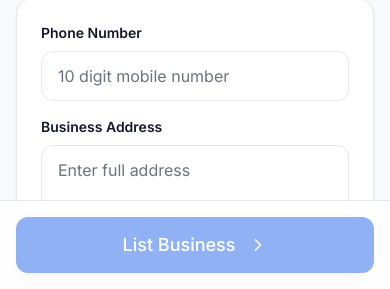
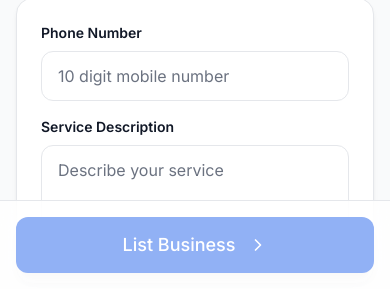
Before and after one commit to godivatech/cedoi_member_list_application, a React (Vite) app: page / in a window 390 px wide. Shown: the part 555-844 px from the top of the page. Built offline with nearby package versions, Linux system fonts and the light colour scheme.

Commit message:
Ui changes

```diff
--- a/src/components/AdminDashboard.tsx
+++ b/src/components/AdminDashboard.tsx
@@ -214,8 +214,8 @@ export const AdminDashboard: React.FC = () => {
                       <span className="font-bold text-gray-800 truncate flex-1 min-w-0">{item.phone}</span>
                     </div>
                     <div className="flex items-start">
-                      <span className="w-14 md:w-20 shrink-0 text-gray-400 font-medium">Address</span>
-                      <span className="font-medium text-gray-600 leading-snug line-clamp-2 md:line-clamp-3 break-words flex-1 min-w-0" title={item.address}>{item.address}</span>
+                      <span className="w-14 md:w-20 shrink-0 text-gray-400 font-medium">Service</span>
+                      <span className="font-medium text-gray-600 leading-snug line-clamp-2 md:line-clamp-3 break-words flex-1 min-w-0" title={item.service}>{item.service}</span>
                     </div>
                   </div>
 
@@ -312,9 +312,9 @@ export const AdminDashboard: React.FC = () => {
                       <span className="font-semibold text-gray-900">{selectedItem.phone}</span>
                     </div>
                     <div>
-                      <span className="block text-[11px] font-bold text-gray-400 uppercase tracking-wider mb-1">Full Address</span>
+                      <span className="block text-[11px] font-bold text-gray-400 uppercase tracking-wider mb-1">Service Description</span>
                       <p className="font-medium text-gray-800 leading-relaxed whitespace-pre-wrap">
-                        {selectedItem.address}
+                        {selectedItem.service}
                       </p>
                     </div>
                     <div className="pt-2 border-t border-gray-100">
--- a/src/components/BusinessForm.tsx
+++ b/src/components/BusinessForm.tsx
@@ -18,7 +18,7 @@ const formSchema = z.object({
   businessName: z.string().min(2, 'Business name must be at least 2 characters'),
   category: z.string().min(2, 'Please select or enter a category'),
   phone: z.string().regex(/^\d{10}$/, 'Phone must be exactly 10 digits'),
-  address: z.string().min(5, 'Address must be at least 5 characters'),
+  service: z.string().min(3, 'Service description must be at least 3 characters'),
 });
 
 type FormData = z.infer<typeof formSchema>;
@@ -161,17 +161,17 @@ export const BusinessForm: React.FC = () => {
           />
 
           <Controller
-            name="address"
+            name="service"
             control={control}
             render={({ field }) => (
               <div className="mb-2">
-                <label className="label">Business Address</label>
+                <label className="label">Service Description</label>
                 <textarea
                   {...field}
                   className="input-field min-h-[100px] resize-none"
-                  placeholder="Enter full address"
+                  placeholder="Describe your service"
                 />
-                {errors.address?.message && <p className="error-text">{errors.address?.message}</p>}
+                {errors.service?.message && <p className="error-text">{errors.service?.message}</p>}
               </div>
             )}
           />
```
Also changed, not shown: 1 other file (tests, documents, lock files or other folders).
